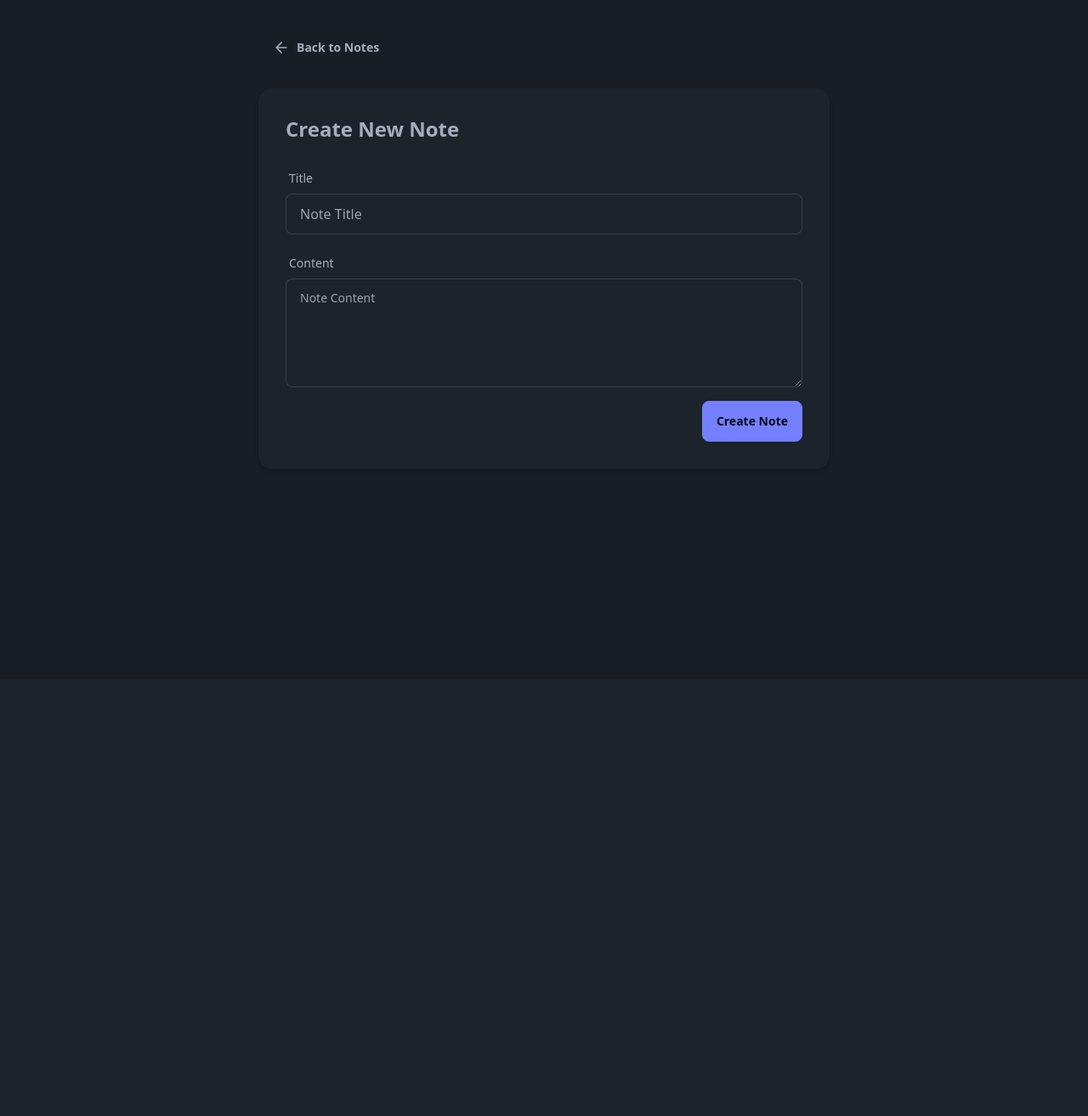
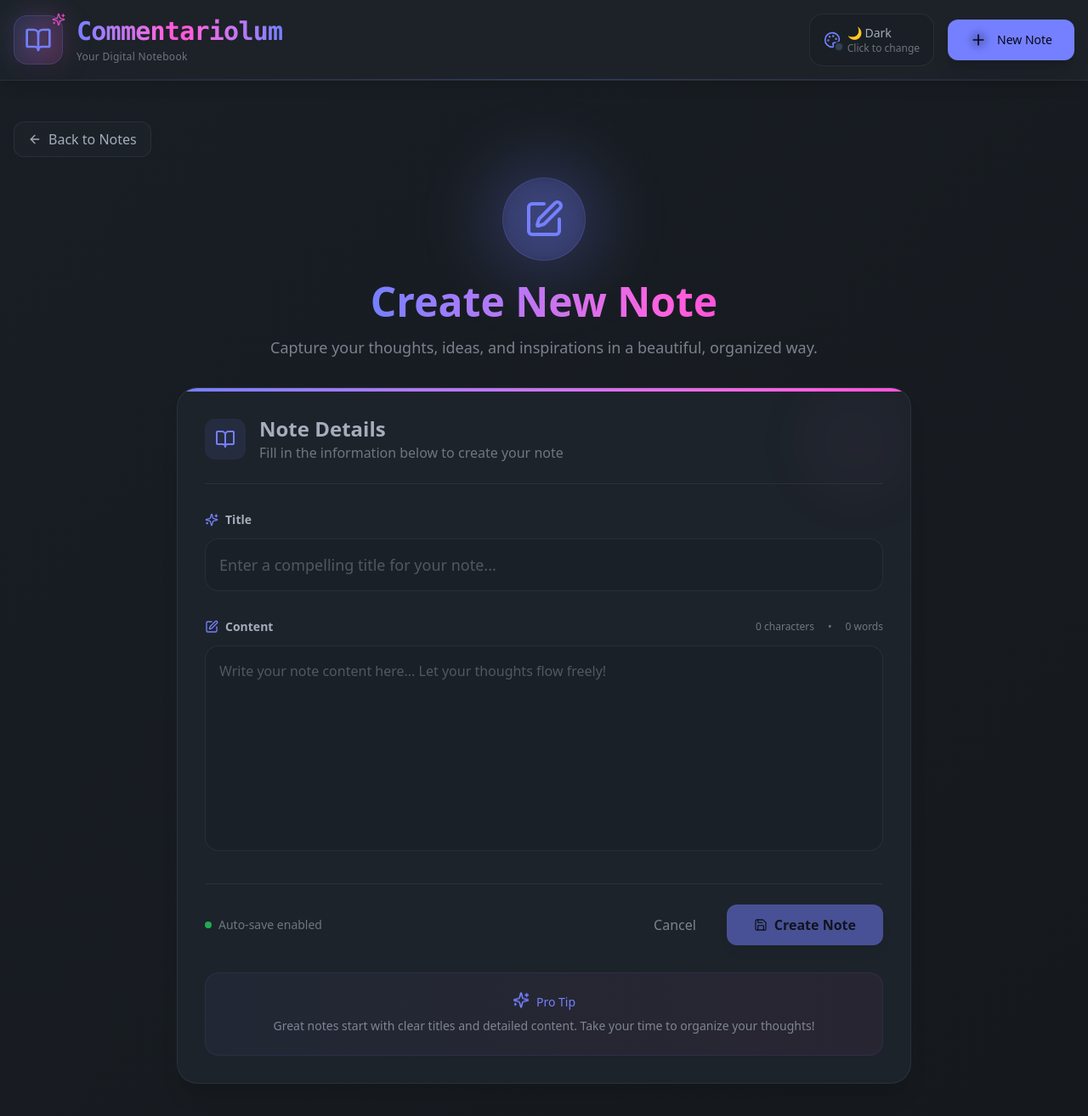
Before and after one commit to ArkanWiryaS/Commentariolum, a React (Vite) app in the folder frontend/: page /create in a window 1280 px wide. Shown: the top 1314 px of the page at 85% size. Before the commit the page ends 800 px from the top, so only its background shows below. Built offline with nearby package versions, Linux system fonts and the light colour scheme.

Commit message:
Update CreatePage.jsx

```diff
--- a/frontend/src/pages/CreatePage.jsx
+++ b/frontend/src/pages/CreatePage.jsx
@@ -1,13 +1,23 @@
-import { ArrowLeftIcon } from "lucide-react";
+import {
+  ArrowLeftIcon,
+  PenSquareIcon,
+  SparklesIcon,
+  BookOpenIcon,
+  LoaderIcon,
+  SaveIcon,
+} from "lucide-react";
 import React, { useState } from "react";
 import { Link, useNavigate } from "react-router";
 import toast from "react-hot-toast";
 import axios from "axios";
+import Navbar from "../components/Navbar";
+
 const CreatePage = () => {
   const [title, setTitle] = useState("");
   const [content, setContent] = useState("");
   const [loading, setIsLoading] = useState(false);
   const navigate = useNavigate();
+
   const handleSubmit = async (e) => {
     e.preventDefault();
     if (!title.trim() || !content.trim()) {
@@ -32,59 +42,201 @@ const CreatePage = () => {
       setIsLoading(false);
     }
   };
+
+  const getWordCount = () =>
+    content.split(" ").filter((word) => word.length > 0).length;
+  const getCharCount = () => content.length;
+
   return (
-    <div className="min-h-screen bg-base-200">
-      <div className="container mx-auto px-4 py-8">
-        <div className="max-w-2xl mx-auto">
-          <Link to={"/"} className="btn btn-ghost mb-6">
-            <ArrowLeftIcon className="size-5" />
-            Back to Notes
+    <>
+      <style jsx>{`
+        @keyframes fadeInUp {
+          from {
+            opacity: 0;
+            transform: translateY(30px);
+          }
+          to {
+            opacity: 1;
+            transform: translateY(0);
+          }
+        }
+
+        .fade-in-up {
+          animation: fadeInUp 0.6s ease-out forwards;
+        }
+      `}</style>
+
+      <div className="min-h-screen bg-gradient-to-br from-base-200 to-base-300">
+        <Navbar />
+
+        {/* Hero Section */}
+        <div className="relative overflow-hidden">
+          <div className="max-w-7xl mx-auto px-4 pt-12 pb-8">
+            <div className="text-center space-y-6 fade-in-up">
+              {/* Back Button & Hero Icon */}
+              <div className="flex flex-col items-center gap-6">
+                <Link
+                  to="/"
+                  className="self-start flex items-center gap-2 px-4 py-2 bg-base-100/80 hover:bg-base-100 backdrop-blur-sm border border-base-content/10 hover:border-primary/30 rounded-xl transition-all duration-300 group"
+                >
+                  <ArrowLeftIcon className="size-4 group-hover:-translate-x-1 transition-transform duration-300" />
+                  <span className="font-medium">Back to Notes</span>
                 </Link>
 
-          <div className="card bg-base-100 shadow-md">
-            <div className="card-body">
-              <h2 className="card-title text-2xl mb-4">Create New Note</h2>
-              <form onSubmit={handleSubmit}>
-                <div className="form-control mb-4">
-                  <label className="label">
-                    <span className="label-text">Title</span>
+                <div className="relative">
+                  <div className="absolute inset-0 bg-primary/20 rounded-full blur-xl scale-150"></div>
+                  <div className="relative bg-primary/10 p-6 rounded-full border border-primary/20 backdrop-blur-sm">
+                    <PenSquareIcon className="size-12 text-primary" />
+                  </div>
+                </div>
+              </div>
+
+              {/* Hero Text */}
+              <div className="space-y-4">
+                <h1 className="text-4xl md:text-5xl font-bold">
+                  <span className="bg-gradient-to-r from-primary to-secondary bg-clip-text text-transparent">
+                    Create New Note
+                  </span>
+                </h1>
+                <p className="text-lg text-base-content/70 max-w-2xl mx-auto leading-relaxed">
+                  Capture your thoughts, ideas, and inspirations in a beautiful,
+                  organized way.
+                </p>
+              </div>
+            </div>
+          </div>
+        </div>
+
+        {/* Main Content */}
+        <div className="max-w-4xl mx-auto px-4 pb-16">
+          <div className="fade-in-up" style={{ animationDelay: "0.2s" }}>
+            {/* Form Card */}
+            <div className="relative overflow-hidden bg-base-100 border border-base-content/10 rounded-3xl shadow-xl backdrop-blur-sm">
+              {/* Accent Strip */}
+              <div className="absolute top-0 left-0 w-full h-1 bg-gradient-to-r from-primary to-secondary rounded-t-3xl"></div>
+
+              {/* Background Decoration */}
+              <div className="absolute top-0 right-0 w-32 h-32 opacity-20">
+                <div className="w-full h-full bg-gradient-to-br from-primary/20 to-secondary/20 rounded-full blur-2xl"></div>
+              </div>
+
+              <form onSubmit={handleSubmit} className="p-8 space-y-8">
+                {/* Form Header */}
+                <div className="flex items-center gap-4 pb-6 border-b border-base-content/10">
+                  <div className="p-3 bg-primary/10 text-primary rounded-xl">
+                    <BookOpenIcon className="size-6" />
+                  </div>
+                  <div>
+                    <h2 className="text-2xl font-bold text-base-content">
+                      Note Details
+                    </h2>
+                    <p className="text-base-content/60">
+                      Fill in the information below to create your note
+                    </p>
+                  </div>
+                </div>
+
+                {/* Title Field */}
+                <div className="space-y-3">
+                  <label className="flex items-center gap-2 text-sm font-semibold text-base-content">
+                    <SparklesIcon className="size-4 text-primary" />
+                    Title
                   </label>
+                  <div className="relative">
                     <input
                       type="text"
-                    placeholder="Note Title"
-                    className="input input-bordered"
+                      placeholder="Enter a compelling title for your note..."
+                      className="w-full px-4 py-4 bg-base-200/50 border border-base-content/10 rounded-2xl focus:border-primary focus:bg-base-100 transition-all duration-300 text-lg font-medium placeholder:text-base-content/40"
                       value={title}
                       onChange={(e) => setTitle(e.target.value)}
                     />
+                    <div className="absolute inset-0 rounded-2xl bg-gradient-to-r from-primary/10 to-secondary/10 opacity-0 focus-within:opacity-100 transition-opacity duration-300 pointer-events-none"></div>
+                  </div>
                 </div>
 
-                <div className="form-control mb-4">
-                  <label className="label">
-                    <span className="label-text">Content</span>
+                {/* Content Field */}
+                <div className="space-y-3">
+                  <div className="flex items-center justify-between">
+                    <label className="flex items-center gap-2 text-sm font-semibold text-base-content">
+                      <PenSquareIcon className="size-4 text-primary" />
+                      Content
                     </label>
+                    <div className="flex items-center gap-4 text-xs text-base-content/60">
+                      <span>{getCharCount()} characters</span>
+                      <span>•</span>
+                      <span>{getWordCount()} words</span>
+                    </div>
+                  </div>
+                  <div className="relative">
                     <textarea
-                    placeholder="Note Content"
-                    className="textarea textarea-bordered h-32"
+                      placeholder="Write your note content here... Let your thoughts flow freely!"
+                      className="w-full px-4 py-4 bg-base-200/50 border border-base-content/10 rounded-2xl focus:border-primary focus:bg-base-100 transition-all duration-300 text-base leading-relaxed placeholder:text-base-content/40 min-h-[200px] resize-none"
                       value={content}
                       onChange={(e) => setContent(e.target.value)}
+                      rows={8}
                     />
+                    <div className="absolute inset-0 rounded-2xl bg-gradient-to-r from-primary/10 to-secondary/10 opacity-0 focus-within:opacity-100 transition-opacity duration-300 pointer-events-none"></div>
+                  </div>
                 </div>
 
-                <div className="card-actions justify-end">
+                {/* Form Actions */}
+                <div className="flex flex-col sm:flex-row items-center justify-between gap-4 pt-6 border-t border-base-content/10">
+                  <div className="flex items-center gap-2 text-sm text-base-content/60">
+                    <div className="w-2 h-2 bg-green-500 rounded-full animate-pulse"></div>
+                    <span>Auto-save enabled</span>
+                  </div>
+
+                  <div className="flex items-center gap-3">
+                    <Link
+                      to="/"
+                      className="px-6 py-3 text-base-content/70 hover:text-base-content font-medium rounded-xl "
+                    >
+                      Cancel
+                    </Link>
+
                     <button
                       type="submit"
-                    className="btn btn-primary"
-                    disabled={loading}
+                      disabled={loading || !title.trim() || !content.trim()}
+                      className="relative px-8 py-3 bg-primary hover:bg-primary/90 text-primary-content font-semibold rounded-xl shadow-lg hover:shadow-xl hover:scale-105 transition-all duration-300 disabled:opacity-50 disabled:scale-100 disabled:cursor-not-allowed flex items-center gap-2"
                     >
-                    {loading ? "Creating..." : "Create Note "}
+                      {loading ? (
+                        <>
+                          <LoaderIcon className="size-4 animate-spin" />
+                          <span>Creating...</span>
+                        </>
+                      ) : (
+                        <>
+                          <SaveIcon className="size-4" />
+                          <span>Create Note</span>
+                        </>
+                      )}
+
+                      {/* Button Shine Effect */}
                     </button>
                   </div>
+                </div>
               </form>
+
+              {/* Form Footer Inspiration */}
+              <div className="px-8 pb-8">
+                <div className="text-center p-6 bg-gradient-to-r from-primary/5 to-secondary/5 rounded-2xl border border-primary/10">
+                  <div className="flex items-center justify-center gap-2 mb-2">
+                    <SparklesIcon className="size-5 text-primary animate-bounce" />
+                    <span className="text-sm font-medium text-primary">
+                      Pro Tip
+                    </span>
+                  </div>
+                  <p className="text-sm text-base-content/70">
+                    Great notes start with clear titles and detailed content.
+                    Take your time to organize your thoughts!
+                  </p>
                 </div>
               </div>
             </div>
           </div>
         </div>
+      </div>
+    </>
   );
 };
 
```
Lines whose indentation alone changed are shown as unchanged.
